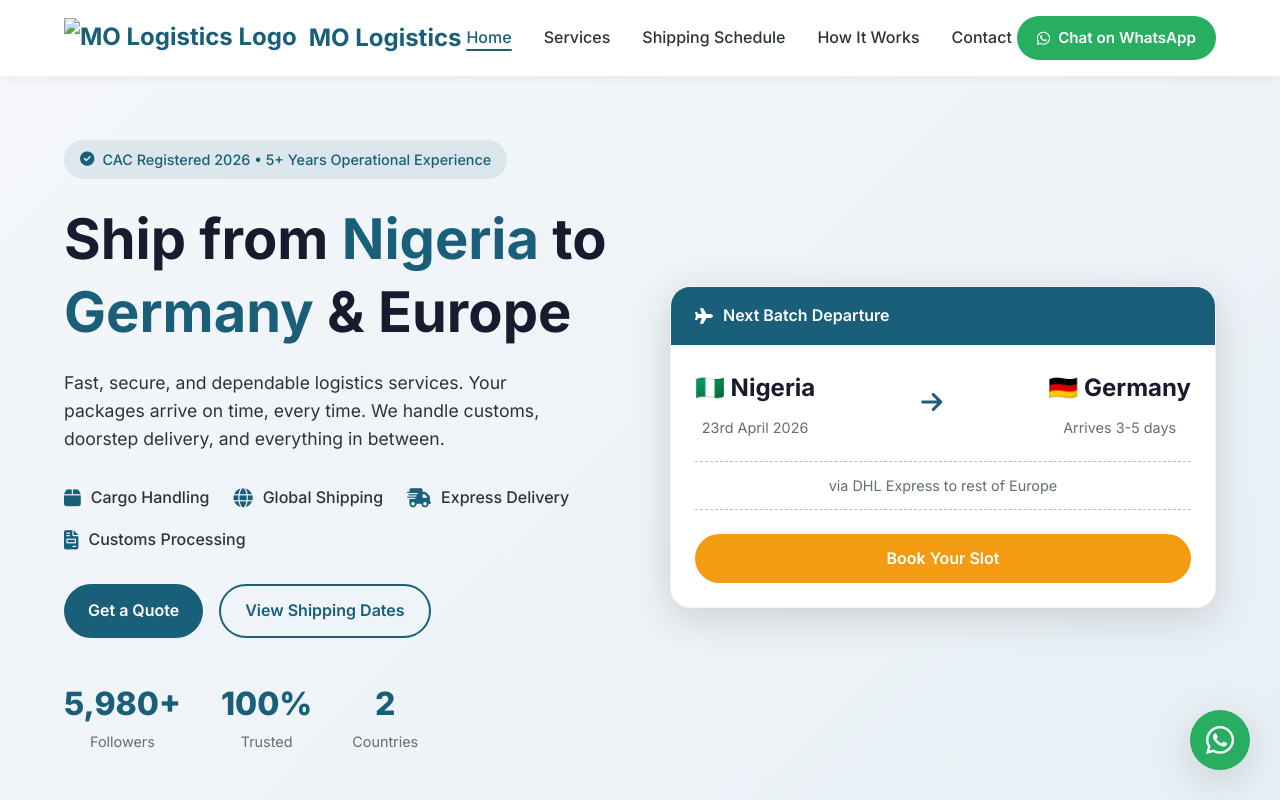
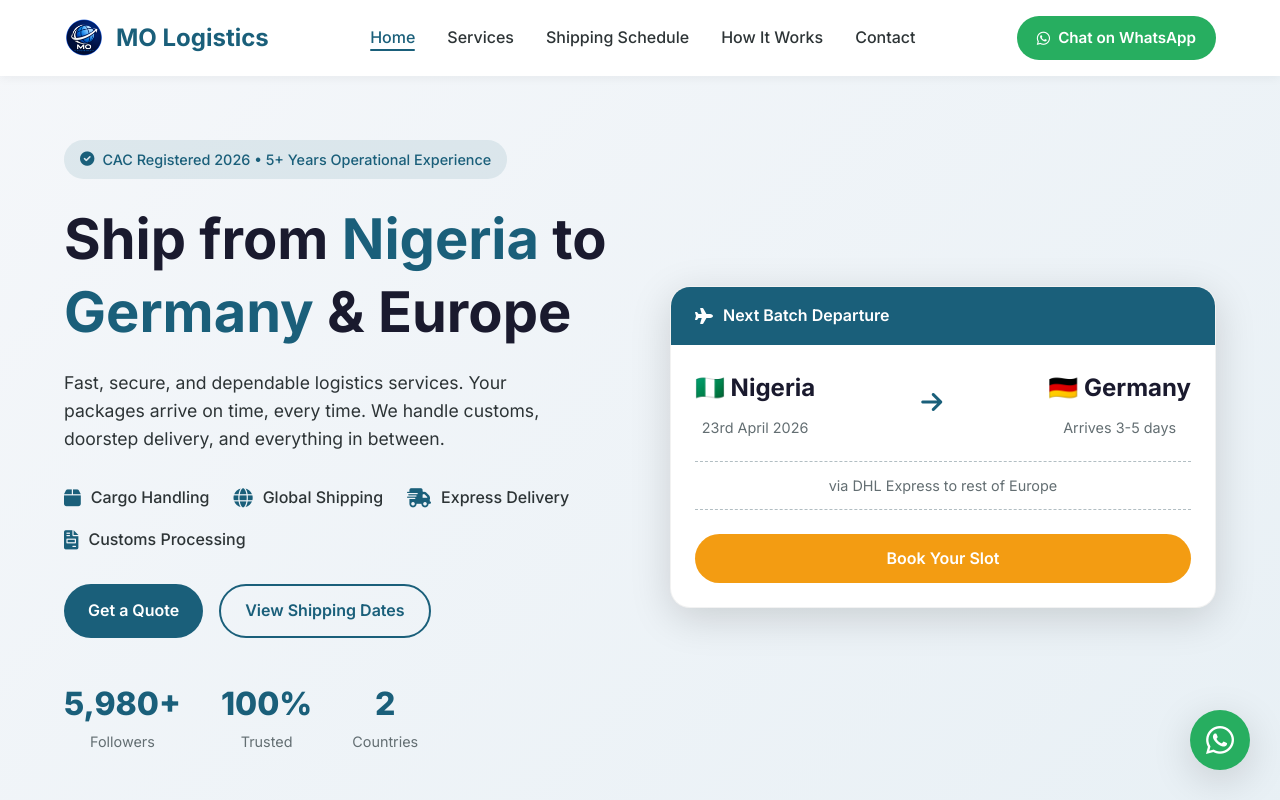
Before and after one commit to AleXxxj/Cchristian, a plain HTML site: page index.html in a window 1280 px wide. Shown: the top 800 px of the page. Drawn offline with Linux system fonts and the light colour scheme.

Commit message:
Fix logo image source in index.html

```diff
--- a/index.html
+++ b/index.html
@@ -27,7 +27,7 @@
             <nav class="navbar">
                 <div class="logo">
                     <a href="#home">
-                        <img src="images/mo-logistics-logo.png" alt="MO Logistics Logo">
+                        <img src="images/mo-logistics-loogo.PNG" alt="MO Logistics Logo">
                         <span>MO Logistics</span>
                     </a>
                 </div>
```
